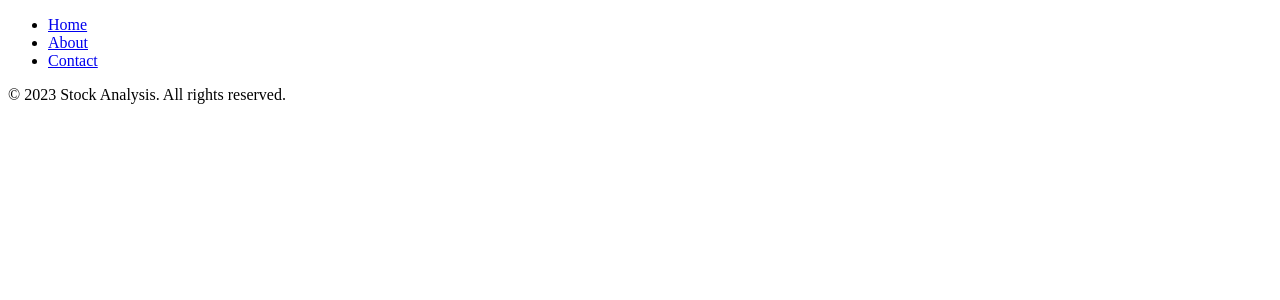
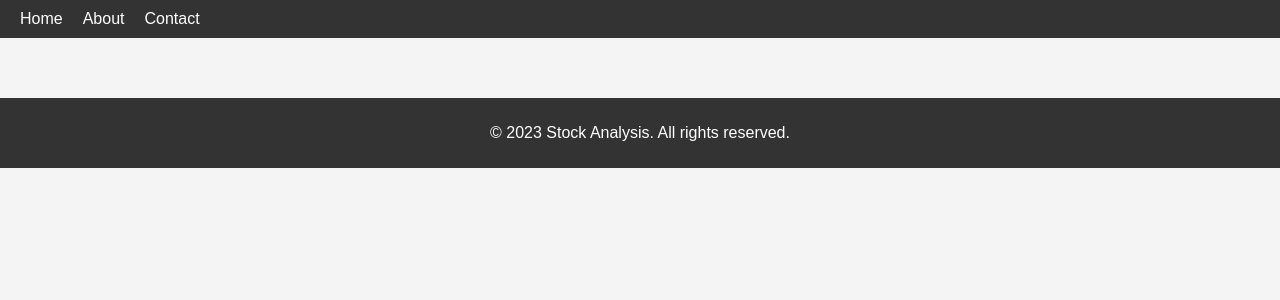
Before and after one commit to Nevralgie/App_temoin, a Flask app: page / in a window 1280 px wide. Shown: the top 300 px of the page. Run offline with Flask 3, Linux system fonts and the light colour scheme; parts of the project's set-up code (start-up, migrations or seed data) failed here and were passed over.

Commit message:
Update main.css

```diff
--- a/static/styles/main.css
+++ b/static/styles/main.css
@@ -1,31 +1,78 @@
-<!DOCTYPE html>
-<html lang="en">
-<head>
-    <meta charset="UTF-8">
-    <meta http-equiv="X-UA-Compatible" content="IE=edge">
-    <meta name="viewport" content="width=device-width, initial-scale=1.0">
-    <title>Stock Analysis</title>
-    <link href="{{ url_for('static', filename='/styles/main.css') }}" rel="stylesheet" type="text/css">
-</head>
-<body>
-    <nav>
-        <ul>
-            <li><a href="#">Home</a></li>
-            <li><a href="#">About</a></li>
-            <li><a href="#">Contact</a></li>
-        </ul>
-    </nav>
-    <div class="container">
-        {% for stock_name, data in stock_data.items() %}
-            <div class="stock">
-                <h2>{{ stock_name }}</h2>
-                <img src="{{ data.plot_url }}" alt="Plot for {{ stock_name }}">
-                <pre>{{ data.data | safe }}</pre>
-            </div>
-        {% endfor %}
-    </div>
-    <footer>
-        <p>&copy; 2023 Stock Analysis. All rights reserved.</p>
-    </footer>
-</body>
-</html>
+* {
+    box-sizing: border-box;
+  }
+
+  body {
+    font-family: Arial, sans-serif;
+    margin: 0;
+    padding: 0;
+    background-color: #f4f4f4;
+  }
+
+  nav {
+    background-color: #333;
+    color: #fff;
+    display: flex;
+    justify-content: space-between;
+    align-items: center;
+    padding: 10px 20px;
+  }
+
+  nav ul {
+    list-style: none;
+    margin: 0;
+    padding: 0;
+    display: flex;
+  }
+
+  nav ul li {
+    margin-right: 20px;
+  }
+
+  nav ul li a {
+    color: #fff;
+    text-decoration: none;
+  }
+
+  .container {
+    max-width: 1200px;
+    margin: 0 auto;
+    padding: 20px;
+  }
+
+  .stock {
+    background-color: #fff;
+    border-radius: 5px;
+    margin-bottom: 20px;
+    padding: 20px;
+    box-shadow: 0 2px 5px rgba(0, 0, 0, 0.1);
+  }
+
+  .stock h2 {
+    margin-top: 0;
+    margin-bottom: 10px;
+  }
+
+  .stock img {
+    max-width: 100%;
+    height: auto;
+    margin-bottom: 10px;
+  }
+
+  .stock pre {
+    background-color: #f4f4f4;
+    border-radius: 5px;
+    padding: 10px;
+    font-size: 14px;
+    line-height: 1.4;
+    white-space: pre-wrap;
+    word-wrap: break-word;
+  }
+
+  footer {
+    background-color: #333;
+    color: #fff;
+    text-align: center;
+    padding: 10px;
+    margin-top: 20px;
+  }
```
